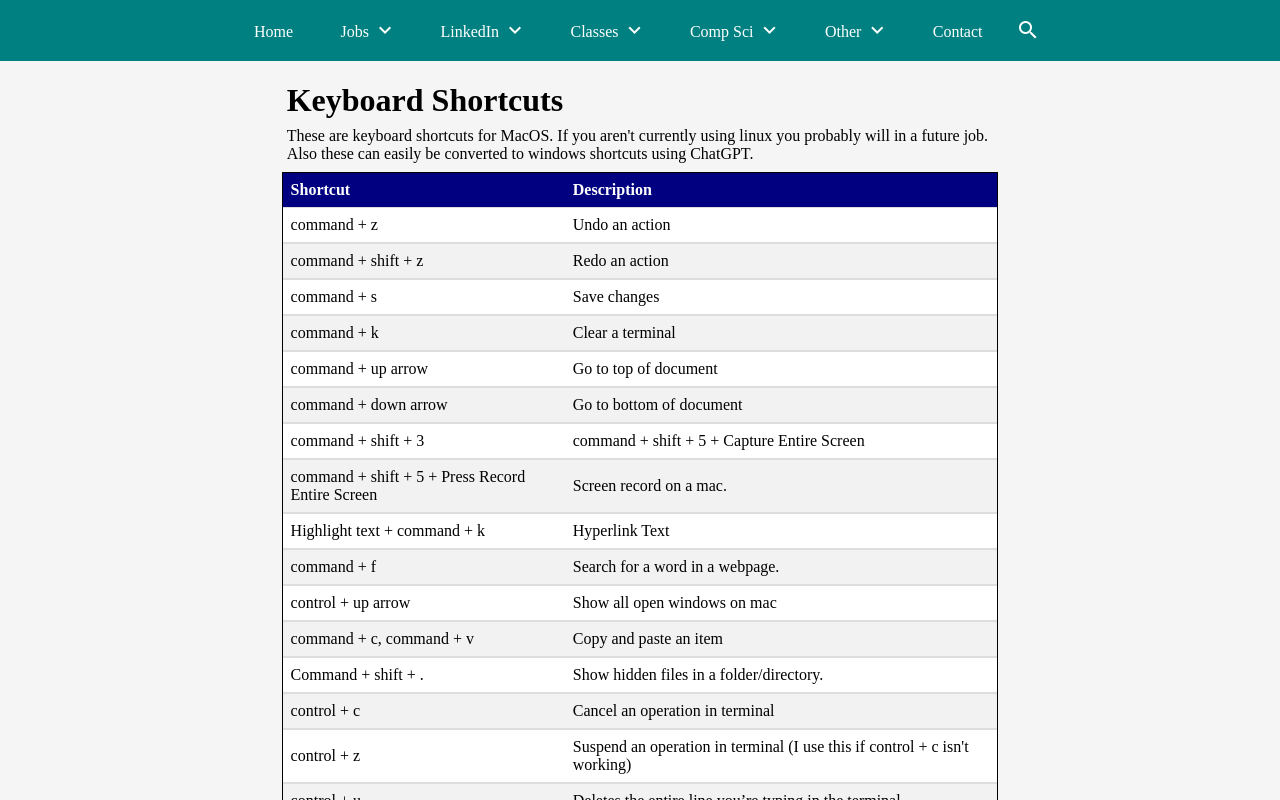
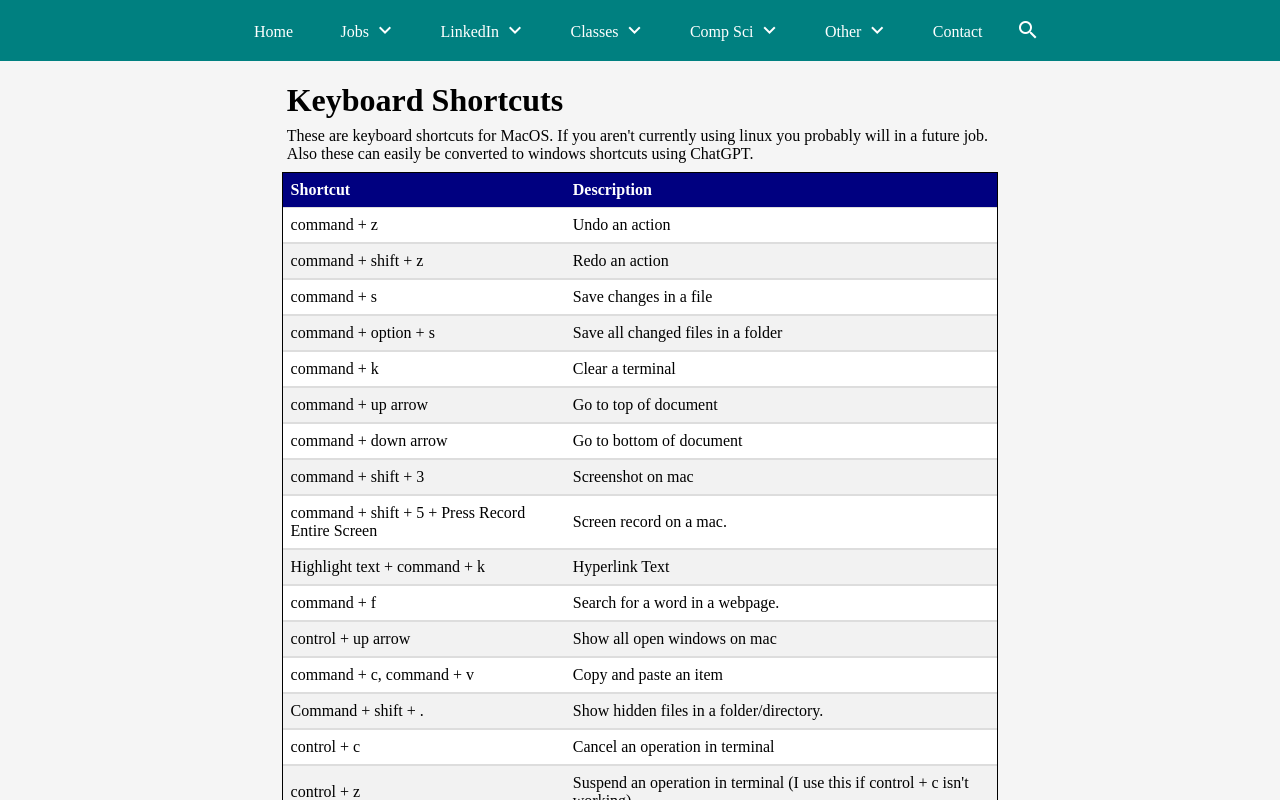
Before and after one commit to MichaelT-178/ForGuy, a Vue app: page /Other/KeyboardShortcuts in a window 1280 px wide. Shown: the top 800 px of the page. Built offline with nearby package versions, Linux system fonts and the light colour scheme.

Commit message:
Added keyboard shortcut

```diff
--- a/src/Views/compsci/CompSciTips.vue
+++ b/src/Views/compsci/CompSciTips.vue
@@ -8,6 +8,7 @@
                 <p class="text-section" v-html="processedTipContent(formatTip(tip))"></p>
             </div>
         </div>
+
         <p style="margin-bottom: 60px;"></p>
         <CodeBlock :codeInfo="shortcut" ref="codeBlockRef"></CodeBlock>
 
--- a/src/data/Other/KeyboardShortcuts.json
+++ b/src/data/Other/KeyboardShortcuts.json
@@ -15,125 +15,130 @@
         {
             "id": 3,
             "Shortcut": "command + s",
-            "Action": "Save changes"
+            "Action": "Save changes in a file"
         },
         {
-            "id": 3,
+            "id": 4,
+            "Shortcut": "command + option + s",
+            "Action": "Save all changed files in a folder"
+        },
+        {
+            "id": 5,
             "Shortcut": "command + k ",
             "Action": "Clear a terminal"
         },
         {
-            "id": 4,
+            "id": 6,
             "Shortcut": "command + up arrow",
             "Action": "Go to top of document"
         },
         {
-            "id": 5,
+            "id": 7,
             "Shortcut": "command + down arrow",
             "Action": "Go to bottom of document"
         },
         {
-            "id": 6,
+            "id": 8,
             "Shortcut": "command + shift + 3",
-            "Action": "command + shift + 5 + Capture Entire Screen"
+            "Action": "Screenshot on mac"
         },
         {
-            "id": 7,
+            "id": 9,
             "Shortcut": "command + shift + 5 + Press Record Entire Screen",
             "Action": "Screen record on a mac."
         },
         {
-            "id": 8,
+            "id": 10,
             "Shortcut": "Highlight text + command + k",
             "Action": "Hyperlink Text"
         },
         {
-            "id": 9,
+            "id": 11,
             "Shortcut": "command + f",
             "Action": "Search for a word in a webpage."
         },
         {
-            "id": 10,
+            "id": 12,
             "Shortcut": "control + up arrow",
             "Action": "Show all open windows on mac"
         },
         {
-            "id": 11,
+            "id": 13,
             "Shortcut": "command + c, command + v",
             "Action": "Copy and paste an item"
         },
         {
-            "id": 12,
+            "id": 14,
             "Shortcut": "Command + shift + . ",
             "Action": "Show hidden files in a folder/directory."
         },
         {
-            "id": 13,
+            "id": 15,
             "Shortcut": "control + c",
             "Action": "Cancel an operation in terminal"
         },
         {
-            "id": 14,
+            "id": 16,
             "Shortcut": "control + z",
             "Action": "Suspend an operation in terminal (I use this if control + c isn't working)"
         },
         {
-            "id": 15,
+            "id": 17,
             "Shortcut": "control + u",
             "Action": "Deletes the entire line you’re typing in the terminal"
         },
         {
-            "id": 16,
+            "id": 18,
             "Shortcut": "command + o",
             "Action": "Open Finder (with the open button, so you can open files without having to double click)"
         },
         {
-            "id": 17,
+            "id": 19,
             "Shortcut": "control + command + space bar",
             "Action": "Open emoji keyboard menu"
         },
         {
-            "id": 18,
+            "id": 20,
             "Shortcut": "control + command + space bar, then click keyboard",
             "Action": "Gets math and other special characters by first opening emoji keyboard menu, then in the upper right hand corner click on the little keyboard icon"
         },
         {
-            "id": 19,
+            "id": 21,
             "Shortcut": "control + right click google doc table Table Properties -> Color -> Table Border -> Select White ",
             "Action": "Make the columns of a google doc table invisible. This will be helpful for the CSC 385 final paper."
         },
         {
-            "id": 20,
+            "id": 22,
             "Shortcut": "command + .",
             "Action": "Create a superscript in google doc"
         },
         {
-            "id": 21,
+            "id": 23,
             "Shortcut": "command + ,",
             "Action": "Create a subscript in google doc"
         },
         {
-            "id": 22,
+            "id": 24,
             "Shortcut": "command + n",
             "Action": "Create a new terminal/command prompt"
         },
         {
-            "id": 23,
+            "id": 25,
             "Shortcut": "command + t",
             "Action": "Create new window in terminal"
         },
         {
-            "id": 24,
+            "id": 26,
             "Shortcut": "command + a",
             "Action": "Select all files in a directory in Finder"
         },
         {
-            "id": 25,
+            "id": 27,
             "Shortcut": "Control + k ",
             "Action": "Press to start and save crop of a screenshot on mac"
         },
         {
-            "id": 26,
+            "id": 28,
             "Shortcut": "highlight, command + b",
             "Action": "Bold/unbold text in TextEdit on mac"
         }
```
